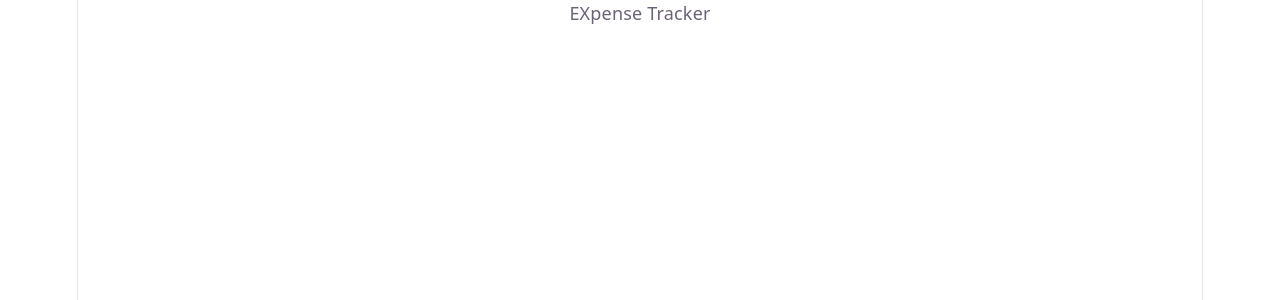
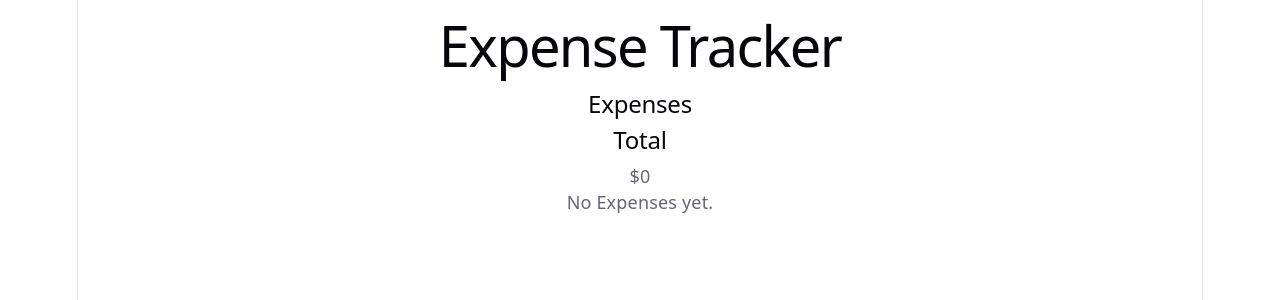
Before and after one commit to mousa1995/expense-tracker, a React (Vite) app: page / in a window 1280 px wide. Shown: the top 300 px of the page. Built offline with nearby package versions, Linux system fonts and the light colour scheme.

Commit message:
feat: add expense domain model and app foundation

```diff
--- a/src/App.tsx
+++ b/src/App.tsx
@@ -3,7 +3,21 @@ import "./App.css";
 function App() {
   return (
     <>
-      <div>EXpense Tracker</div>
+      <header>
+        <h1>Expense Tracker</h1>
+      </header>
+      <main>
+        <section>
+          <h2>Expenses</h2>
+        </section>
+        <section>
+          <h2>Total</h2>
+          <p>$0</p>
+        </section>
+        <section>
+          <p>No Expenses yet.</p>
+        </section>
+      </main>
     </>
   );
 }
```
Also changed, not shown: src/data/data.ts (added, +34 -0 lines), src/types/Expense.ts (added, +8 -0 lines), src/types/ExpenseCategory.ts (added, +9 -0 lines), 1 other file (tests, documents, lock files or other folders).
